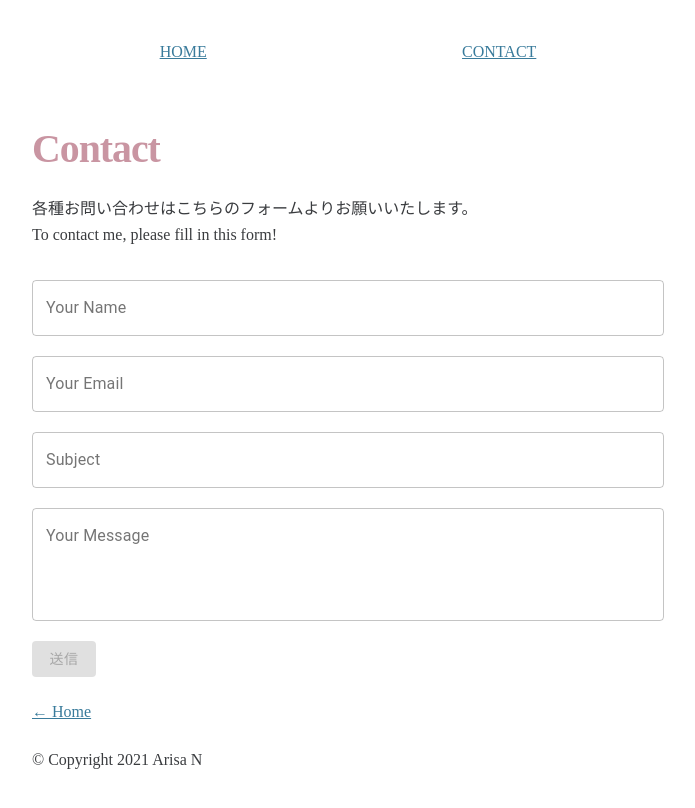
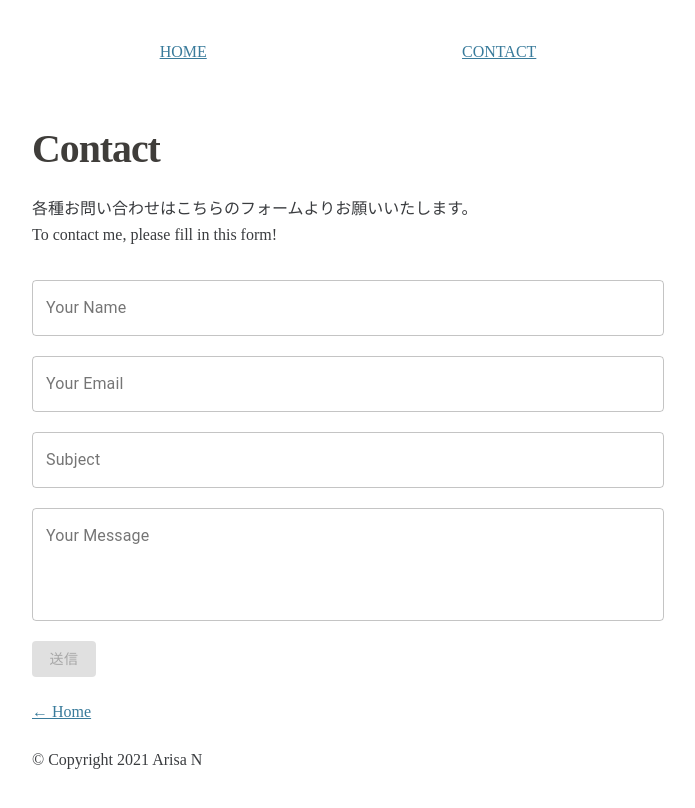
Before and after one commit to arisa277/gatsby-blog, a Gatsby site: page /contact in a window 1280 px wide. Shown: the whole page, without its empty margins (292-987 px from the left). Built offline with nearby package versions, Linux system fonts and the light colour scheme; Gatsby itself is replaced by a stand-in of ours; some packages are replaced by stand-ins of ours; what typography-theme-github would draw is missing.

Commit message:
change the h1 color and font size

```diff
--- a/src/style.css
+++ b/src/style.css
@@ -54,12 +54,12 @@
   --fontSize-5: 2.074rem;
   --fontSize-6: 2.488rem;
   --fontSize-7: 2.986rem;
-  --color-primary: #31405f;
+  --color-primary: #397b9b;
   --color-text: #3a3c3f;
   --color-text-light: #a5a5a1;
-  --color-heading: #31405f;
-  --color-heading-black: #c995a2;
-  --color-accent: hsla(0,0%,0%,0.07);
+  --color-heading: #397b9b;
+  --color-heading-black: #3f3d3a;
+  --color-accent: rgba(228, 85, 85, 0.07);
 }
 
 /* HTML elements */
@@ -304,10 +304,11 @@ a:focus {
 
 .blog-post header h1 {
   margin: var(--spacing-0) var(--spacing-0) var(--spacing-4) var(--spacing-0);
+  font-size: var(--fontSize-5);
 }
 
 .blog-post header p {
-  font-size: var(--fontSize-2);
+  font-size: var(--fontSize-1);
   font-family: var(--font-heading);
 }
 
```
